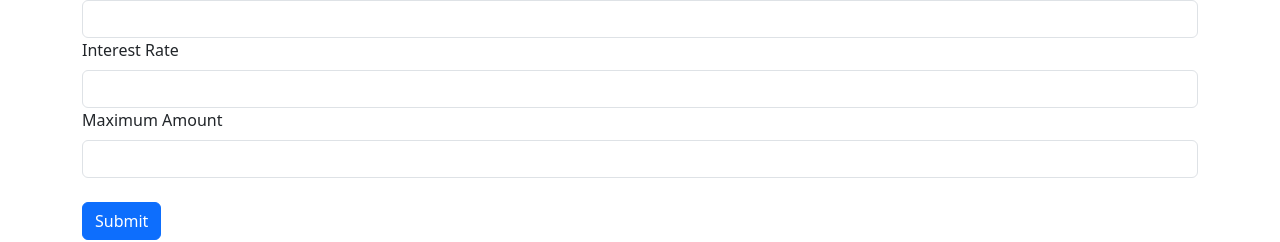
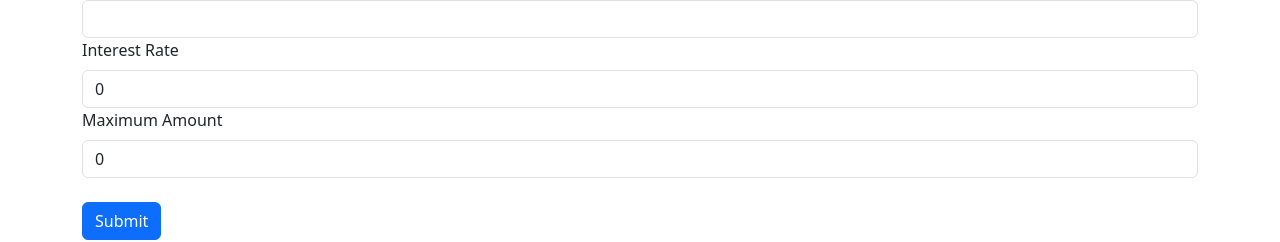
Before and after one commit to mzuhaibh/vehicle-loan-application, an Angular app in the folder angularapp/: page /admin/loans/create in a window 1280 px wide. Shown: the part 219-461 px from the top of the page. Built offline with nearby package versions, Linux system fonts and the light colour scheme.

Commit message:
Two-Way Binding for Create Loan Form

```diff
--- a/angularapp/src/app/core/components/createloan/createloan.component.html
+++ b/angularapp/src/app/core/components/createloan/createloan.component.html
@@ -7,22 +7,22 @@
     <form (ngSubmit)="createLoan()">
         <div class="form-group">
             <label class="form-label">Loan Type</label>
-            <input name="loanType" class="form-control"/>
+            <input name="loanType" class="form-control" [(ngModel)]="model.loanType"/>
         </div>
 
         <div class="form-group">
             <label class="form-label">Description</label>
-            <input name="description" class="form-control"/>
+            <input name="description" class="form-control" [(ngModel)]="model.description"/>
         </div>
 
         <div class="form-group">
             <label class="form-label">Interest Rate</label>
-            <input name="interestRate" class="form-control"/>
+            <input name="interestRate" class="form-control" [(ngModel)]="model.interestRate"/>
         </div>
 
         <div class="form-group">
             <label class="form-label">Maximum Amount</label>
-            <input name="maximumAmount" class="form-control"/>
+            <input name="maximumAmount" class="form-control" [(ngModel)]="model.maximumAmount"/>
         </div>
 
         <br>
--- a/angularapp/src/app/core/components/createloan/createloan.component.ts
+++ b/angularapp/src/app/core/components/createloan/createloan.component.ts
@@ -1,4 +1,5 @@
 import { Component } from '@angular/core';
+import { Loan } from '../../models/loan.model';
 
 @Component({
   selector: 'app-createloan',
@@ -6,5 +7,18 @@ import { Component } from '@angular/core';
   styleUrls: ['./createloan.component.css']
 })
 export class CreateloanComponent {
+  model: Loan;
 
+  constructor() {
+    this.model = {
+      loanType: '',
+      description: '',
+      interestRate: 0,
+      maximumAmount: 0
+    }
+  }
+
+  createLoan() {
+
+  }
 }
--- /dev/null
+++ b/angularapp/src/app/core/models/loan.model.ts
@@ -0,0 +1,6 @@
+export interface Loan {
+    loanType: string;
+    description: string;
+    interestRate: number;
+    maximumAmount: number;
+}
```
